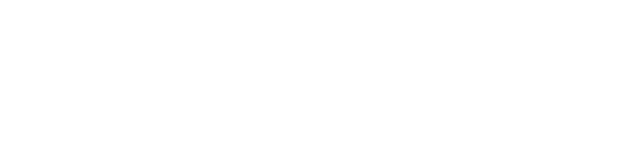
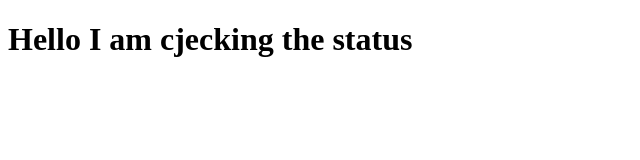
Before and after one commit to MhdRayanBinSN/BLOGGING-WEBSITE, a website: page hello.html in a window 1280 px wide. Shown: the whole page, without its empty margins (0-640 px from the left). Drawn offline with Linux system fonts and the light colour scheme.

Commit message:
Updated HTML file with new changes

```diff
--- a/hello.html
+++ b/hello.html
@@ -6,6 +6,6 @@
     <title>Document</title>
 </head>
 <body>
-
+    <h1>Hello I am cjecking the status</h1>
 </body>
 </html>
```
